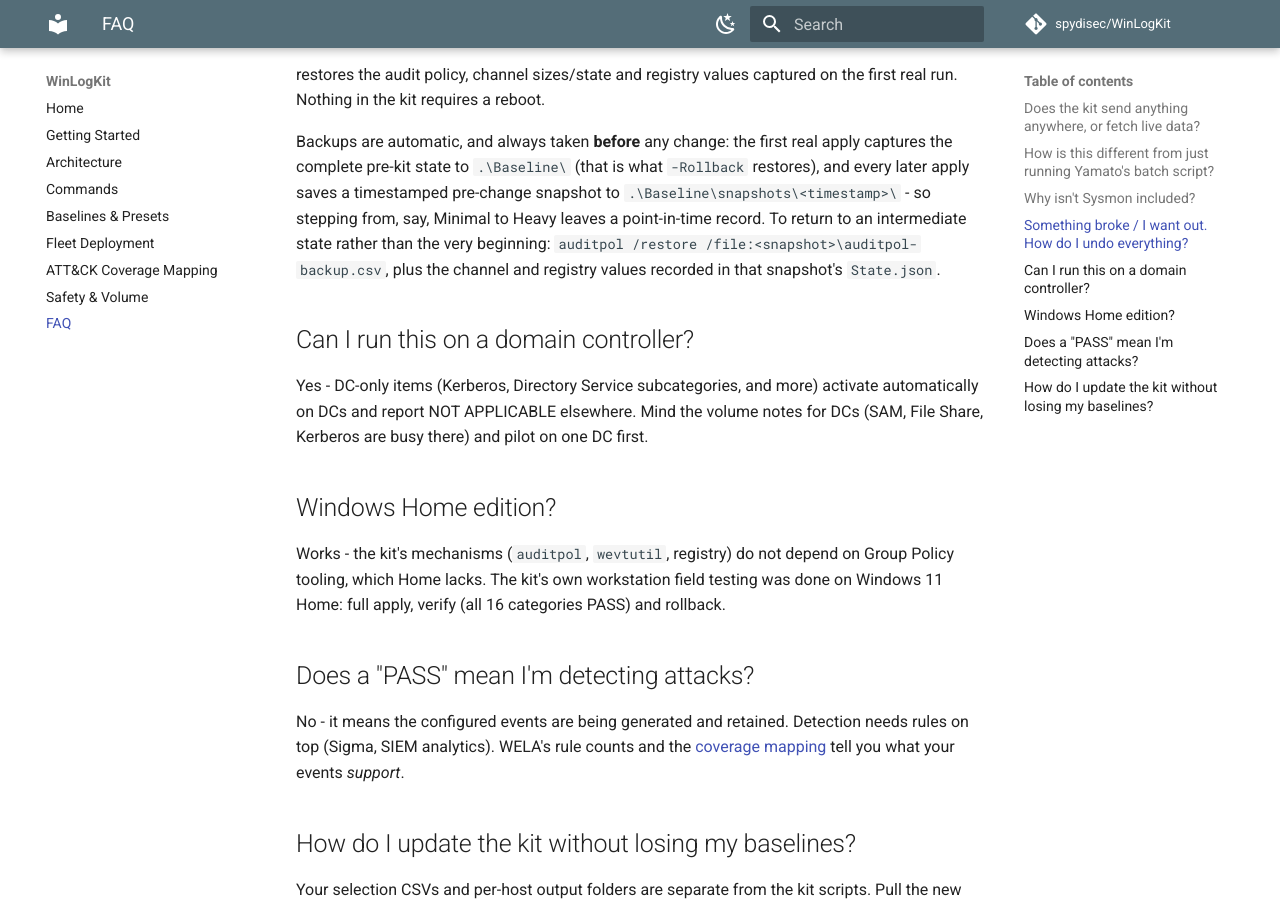
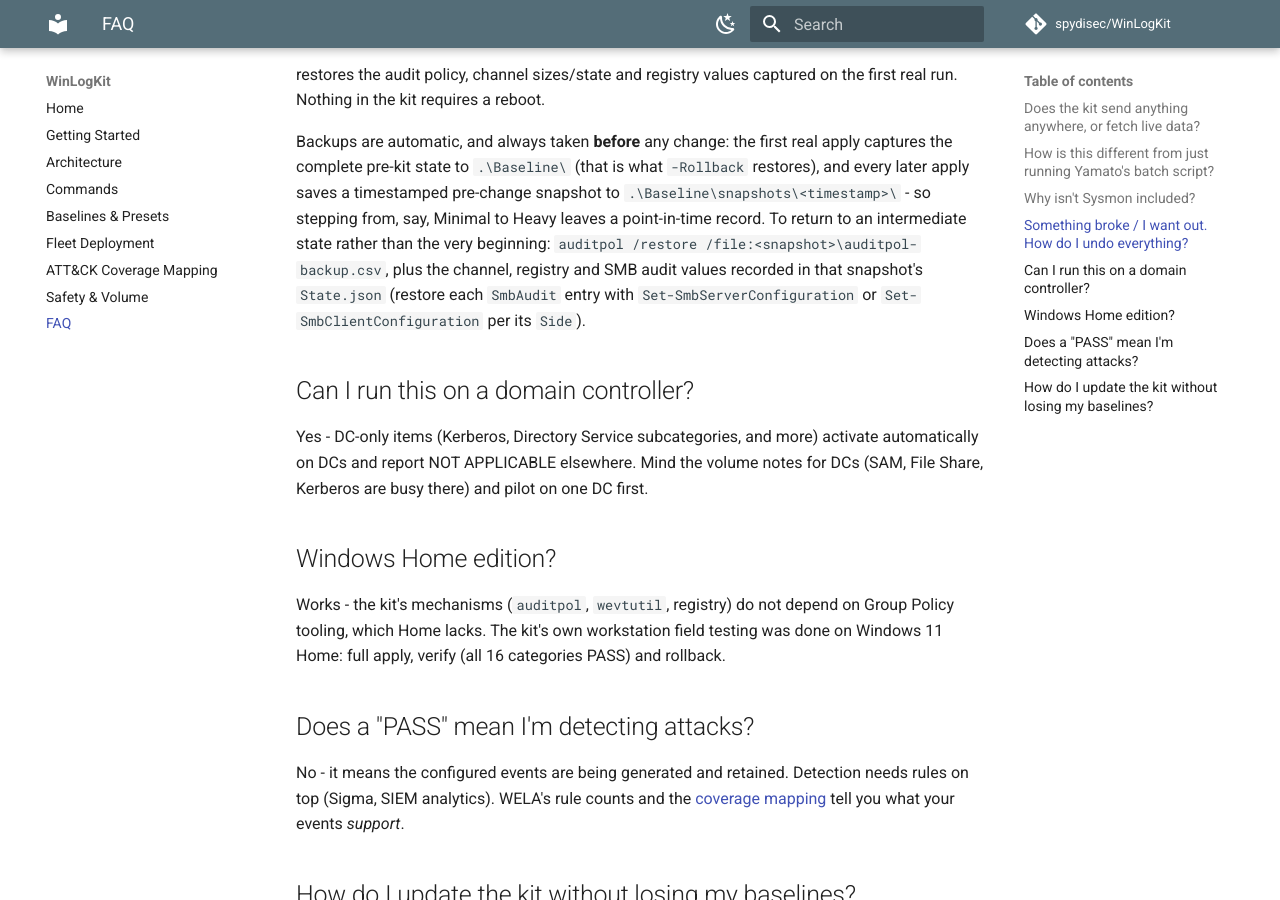
Before and after one commit to spydisec/WinLogKit, an MkDocs documentation site: the page built from docs/faq.md, in a window 1280 px wide and 900 px high, scrolled down 882 px. Built offline with MkDocs 1.6.1 and Material for MkDocs 9.7.7, drawn with Linux system fonts in a browser that asks for light colours; comment, search, counter and statistics services are not loaded.

Commit message:
CodeRabbit triage on PR #15: both fixed
- Save-StateSnapshot throws if auditpol /backup fails or the file is
  absent, before writing the JSON marker - a snapshot Rollback would
  trust must never exist without its audit backup
- FAQ point-in-time restore procedure now covers the SmbAudit entries

Co-Authored-By: Claude Fable 5 <noreply@anthropic.com>

```diff
--- a/docs/faq.md
+++ b/docs/faq.md
@@ -42,8 +42,10 @@ what `-Rollback` restores), and every later apply saves a timestamped
 pre-change snapshot to `.\Baseline\snapshots\<timestamp>\` - so stepping
 from, say, Minimal to Heavy leaves a point-in-time record. To return to an
 intermediate state rather than the very beginning:
-`auditpol /restore /file:<snapshot>\auditpol-backup.csv`, plus the channel
-and registry values recorded in that snapshot's `State.json`.
+`auditpol /restore /file:<snapshot>\auditpol-backup.csv`, plus the channel,
+registry and SMB audit values recorded in that snapshot's `State.json`
+(restore each `SmbAudit` entry with `Set-SmbServerConfiguration` or
+`Set-SmbClientConfiguration` per its `Side`).
 
 ## Can I run this on a domain controller?
 
```
Also changed, not shown: 1 other file.
